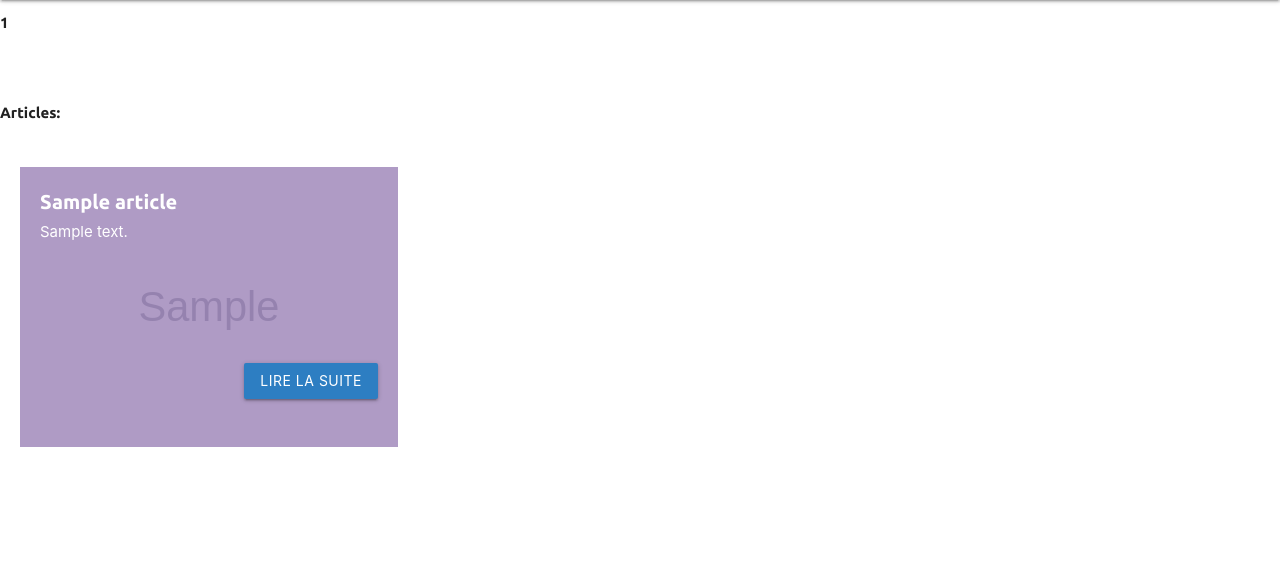
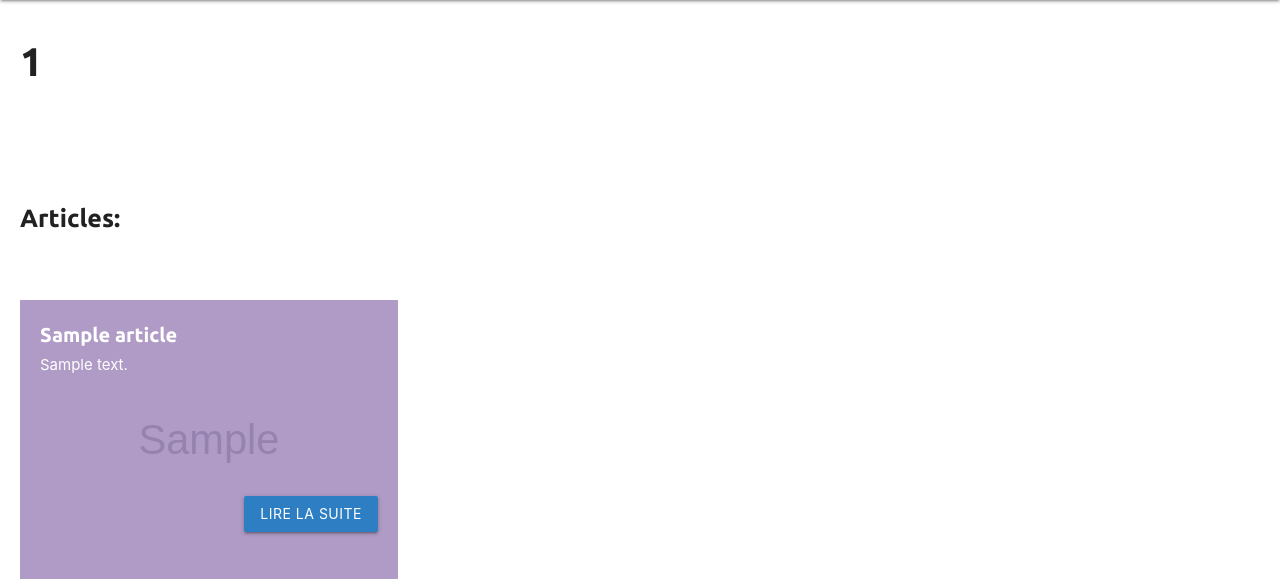
Before and after one commit to CFI-N/StreetZine, a Flask app: template templates/article_theme_index.html in a window 1280 px wide. Shown: the part 64-643 px from the top of the page. Run offline with Flask 2, Linux system fonts and the light colour scheme; the template is opened without the code that fills it: most values are stand-ins (such as "Sample title", 1, 10 or a date in 2020); grey boxes marked "Sample" are stand-in pictures; some libraries are stand-ins or nearby versions.

Commit message:
add style

```diff
--- a/static/css/article_theme.less
+++ b/static/css/article_theme.less
@@ -9,3 +9,13 @@
     justify-content: left;
     padding: 10px;
 }
+
+.title-theme-article-list {
+    padding: 20px;
+    font-size: 40px;
+}
+
+.article-theme-article-list {
+    padding: 20px;
+    font-size: 25px;
+}
--- a/static/css/main.css
+++ b/static/css/main.css
@@ -243,6 +243,14 @@ article > h1 {
   justify-content: left;
   padding: 10px;
 }
+.title-theme-article-list {
+  padding: 20px;
+  font-size: 40px;
+}
+.article-theme-article-list {
+  padding: 20px;
+  font-size: 25px;
+}
 .BIG {
   font-size: 10em !important;
   background: #2d7ec2;
```
